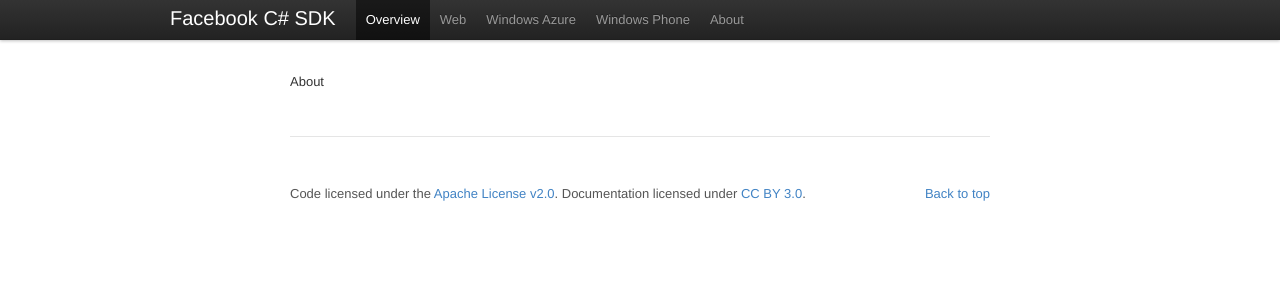
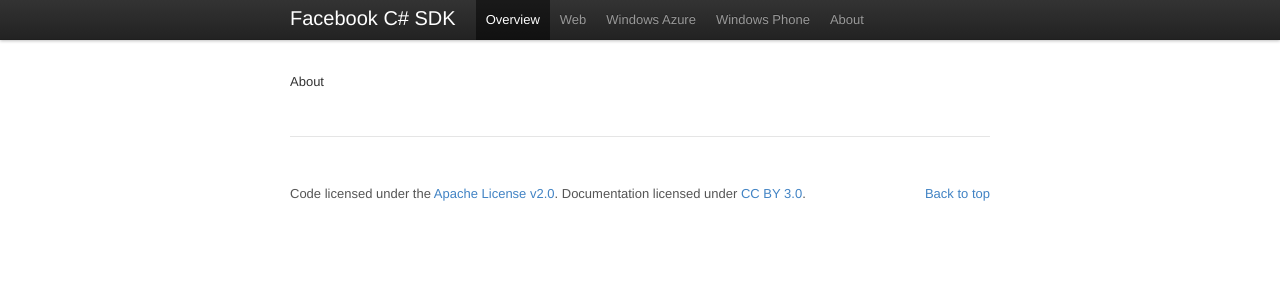
Before and after one commit to facebook-csharp-sdk/facebook-csharp-sdk.github.com, a Jekyll site: the page built from about.md, in a window 1280 px wide. Shown: the top 300 px of the page. Built offline with Jekyll 4.4.1, drawn with Linux system fonts in a browser that asks for light colours; nearby versions of some CDN libraries; Markdown is read by kramdown in place of the engine named in the settings.

Commit message:
Style updates

```diff
--- a/_layouts/default.html
+++ b/_layouts/default.html
@@ -36,7 +36,7 @@
   <body>
     <div class="navbar navbar-fixed-top">
       <div class="navbar-inner">
-        <div class="container docs">
+        <div class="container hcontent">
           <a class="btn btn-navbar" data-toggle="collapse" data-target=".nav-collapse">
             <span class="icon-bar"></span>
             <span class="icon-bar"></span>
--- a/assets/css/style.css
+++ b/assets/css/style.css
@@ -45,6 +45,10 @@ body {
 
 .follow-buttons li {
 	float: left;
+}
+
+.hcontent {
+  width: 700px;
 }
 
 /* Home Page
```
